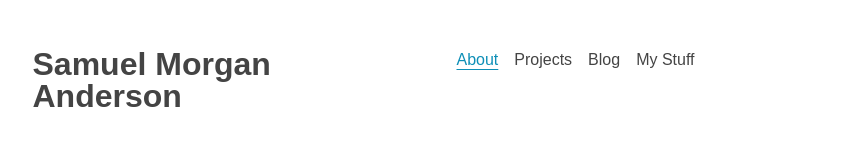
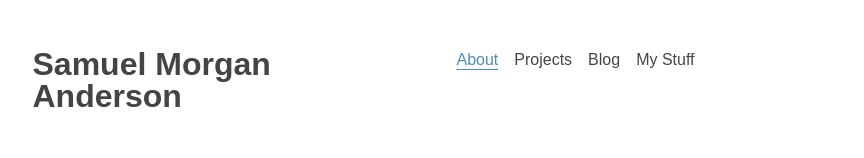
Before and after one commit to sama305/samueland.dev, a Next.js app: page / in a window 1280 px wide. In both pictures the pointer is over the link "About". Shown: the top 158 px of the page, without its empty margins (200-1064 px from the left). Built offline with nearby package versions, Linux system fonts and the light colour scheme.

Commit message:
renamed resume
* updated link color
* removed default README

```diff
--- a/src/app/(site)/page.tsx
+++ b/src/app/(site)/page.tsx
@@ -1,5 +1,3 @@
-import { DownloadIcon } from "lucide-react";
-
 export default function About() {
   return (
     <div className="content">
@@ -24,7 +22,7 @@ export default function About() {
             <a href="https://github.com/sama305" target="_blank">GitHub</a>
           </div>
           <div className="linkbox">
-            <span style={{display: 'flex', gap: '0.25rem'}}><a href="/resume.pdf" target="_blank">View my résumé</a></span>
+            <span style={{display: 'flex', gap: '0.25rem'}}><a href="/samuel_morgan_anderson_resume.pdf" target="_blank">View my résumé</a></span>
           </div>
         </div>
       </div>
--- a/src/app/globals.css
+++ b/src/app/globals.css
@@ -80,7 +80,7 @@ a {
 }
 
 a:hover {
-  color: #0E8FB7;
+  color: #508DB4;
 }
 
 h3 a {
```
Also changed, not shown: 2 other files (tests, documents, lock files or other folders).
